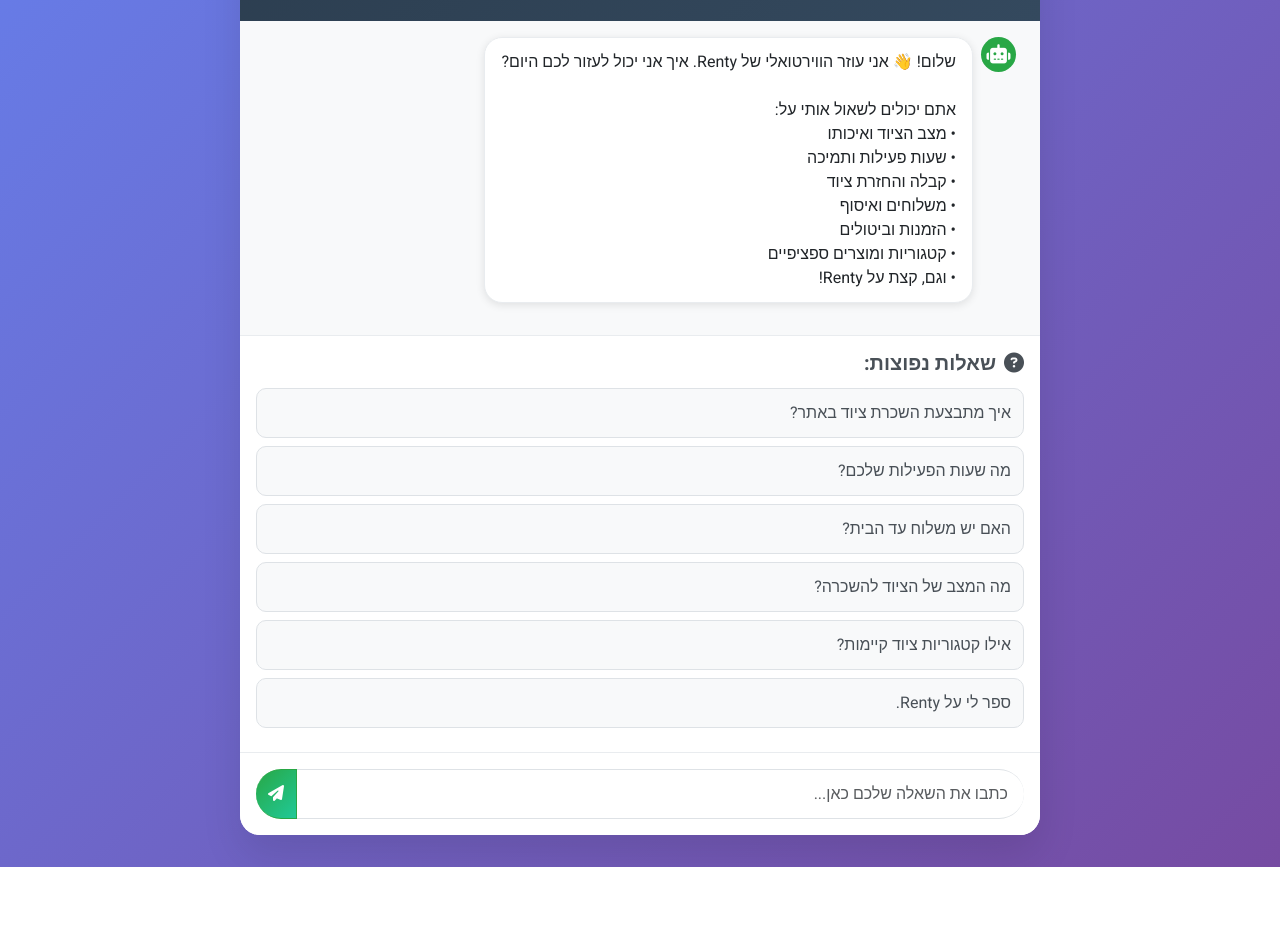
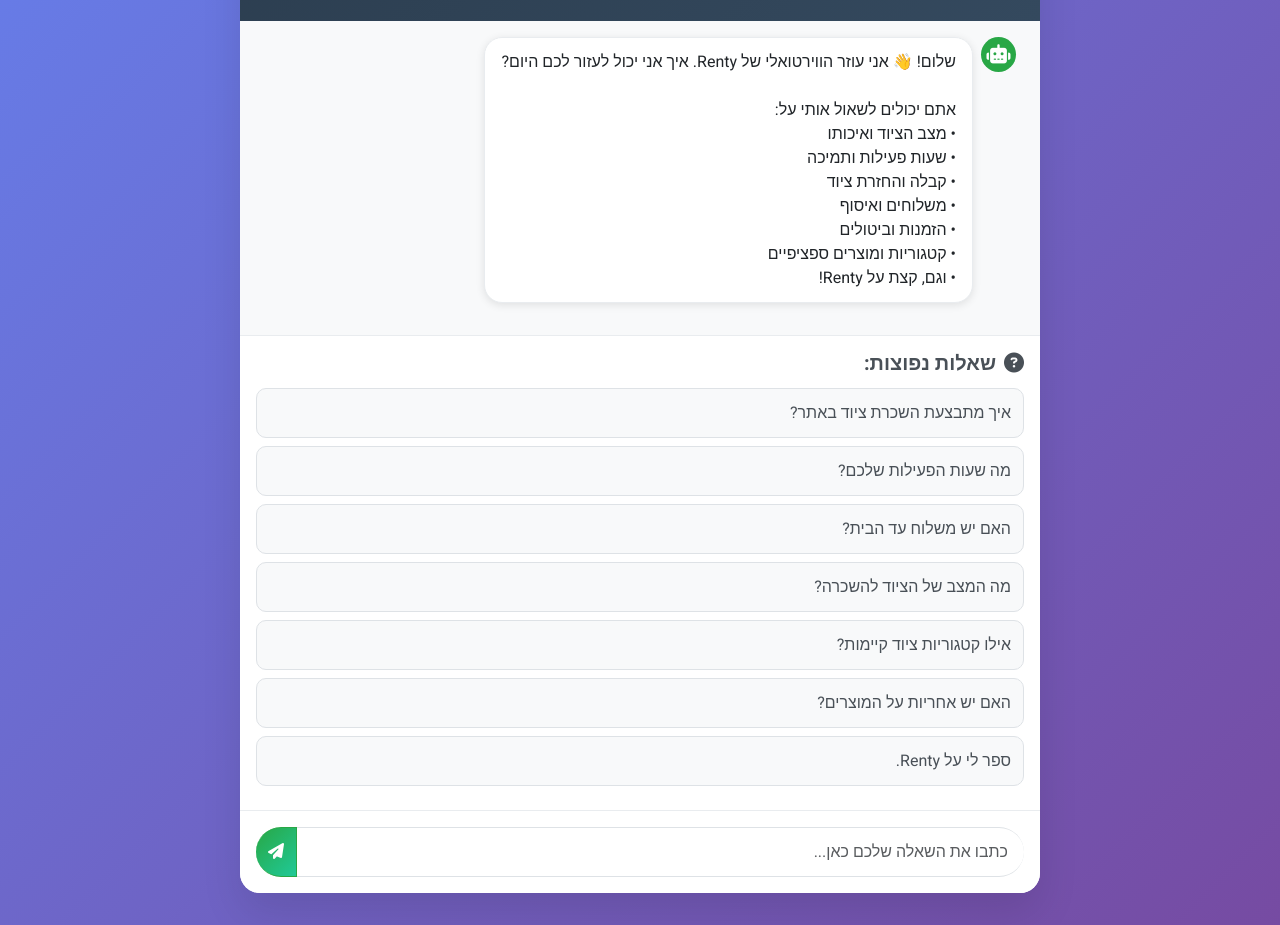
Before and after one commit to yonatanpaz1/RentyChatBotServer, a website: page public/index.html in a window 1280 px wide. Shown: the part 129-1054 px from the top of the page. Before the commit the page ends 996 px from the top, so only its background shows below. Drawn offline with nearby package versions, Linux system fonts and the light colour scheme.

Commit message:
עדכון index.html - שיפורי עיצוב/פונקציונליות

```diff
--- a/public/index.html
+++ b/public/index.html
@@ -285,6 +285,9 @@
                 <button class="question-btn" onclick="askQuestion('אילו קטגוריות ציוד קיימות?')">
                     אילו קטגוריות ציוד קיימות?
                 </button>
+				<button class="question-btn" onclick="askQuestion('האם יש אחריות על המוצרים?')">
+                    האם יש אחריות על המוצרים?
+                </button>
                 <button class="question-btn" onclick="askQuestion('ספר לי על Renty.')">
                     ספר לי על Renty.
                 </button>
@@ -444,6 +447,8 @@
     "מה המצב של הציוד להשכרה?": "כל הציוד באתר עובר בדיקות איכות וניקיון יסודיות לפני ואחרי כל השכרה, כדי להבטיח תקינות מלאה.",
     "אילו קטגוריות ציוד קיימות?": "הקטגוריות כוללות: ציוד לאירועים, צילום, מחנאות, תאורה והגברה, גימיקים, ועוד.",
     "ספר לי על Renty.": "Renty היא פלטפורמה חדשנית להשכרת ציוד בקלות ובמהירות – עם שירות לקוחות מקצועי, משלוחים, ותמיכה מלאה לאורך כל התהליך."
+	    "האם יש אחריות על המוצרים?": "האחריות הינה באחריות הלקוח, אך ניתן להפעיל שירות ביטוח מטעם החברה בתשלום נוסף"
+
   };
 
 
```
